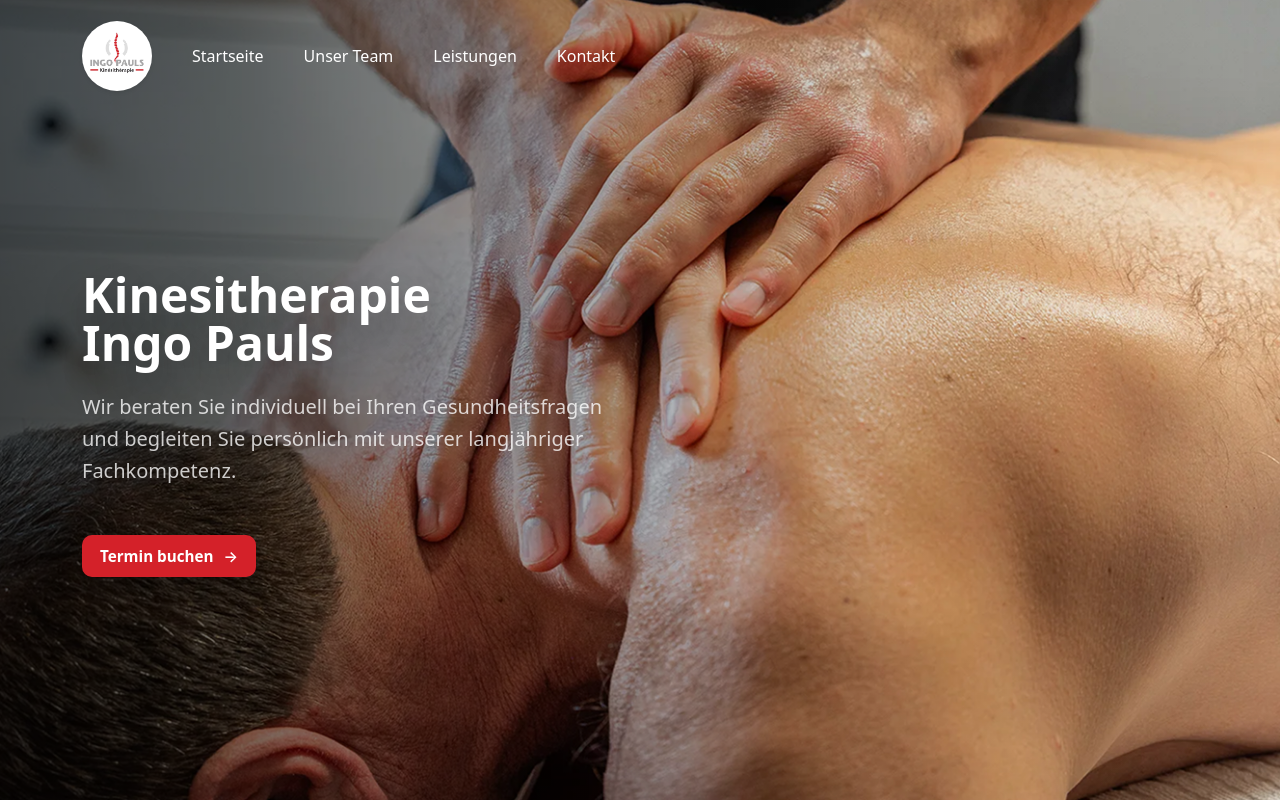
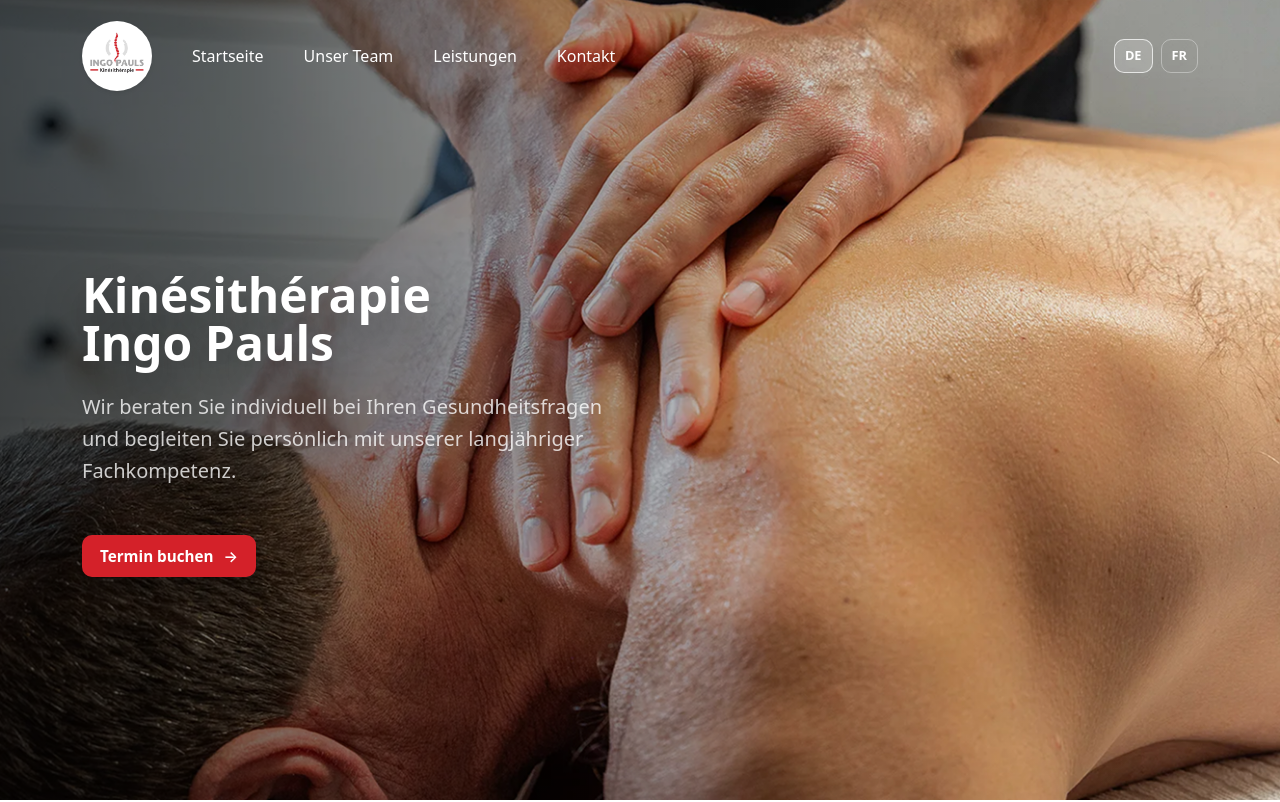
Before and after one commit to kinglouie-fm/kinesitherapie-ingo-pauls, a Vue app: page / in a window 1280 px wide. Shown: the top 802 px of the page. Built offline with nearby package versions, Linux system fonts and the light colour scheme.

Commit message:
added language switcher

```diff
--- a/src/components/Navbar.vue
+++ b/src/components/Navbar.vue
@@ -14,18 +14,27 @@
         <div id="mainNav" class="collapse navbar-collapse">
           <ul class="navbar-nav ms-3 gap-lg-4">
             <li class="nav-item">
-              <RouterLink class="nav-link text-white" to="/#home">Startseite</RouterLink>
+              <RouterLink class="nav-link text-white" to="/">{{ t("nav.home") }}</RouterLink>
             </li>
             <li class="nav-item">
-              <RouterLink class="nav-link text-white" to="/#team">Unser Team</RouterLink>
+              <RouterLink class="nav-link text-white" to="/#team">{{ t("nav.team") }}</RouterLink>
             </li>
             <li class="nav-item">
-              <RouterLink class="nav-link text-white" to="/#leistungen">Leistungen</RouterLink>
+              <RouterLink class="nav-link text-white" to="/#leistungen">{{ t("nav.services") }}</RouterLink>
             </li>
             <li class="nav-item">
-              <RouterLink class="nav-link text-white" to="/#kontakt">Kontakt</RouterLink>
+              <RouterLink class="nav-link text-white" to="/#kontakt">{{ t("nav.contact") }}</RouterLink>
             </li>
           </ul>
+
+          <div class="ms-auto d-flex align-items-center gap-2">
+            <button class="lang-btn" :class="{ active: locale === 'de' }" @click="setLocale('de')">
+              DE
+            </button>
+            <button class="lang-btn" :class="{ active: locale === 'fr' }" @click="setLocale('fr')">
+              FR
+            </button>
+          </div>
         </div>
       </nav>
     </div>
@@ -35,6 +44,9 @@
 <script setup>
 import { ref, onMounted, onBeforeUnmount } from "vue";
 import { RouterLink } from "vue-router";
+import { useI18n } from "@/i18n";
+
+const { locale, setLocale, t } = useI18n();
 
 const isScrolled = ref(false);
 
@@ -83,4 +95,24 @@ onBeforeUnmount(() => {
   text-decoration: underline;
   transition: transform 150ms ease;
 }
+
+.lang-btn {
+  border: 1px solid rgba(255, 255, 255, 0.35);
+  background: transparent;
+  color: #fff;
+  padding: 6px 10px;
+  border-radius: 10px;
+  font-weight: 600;
+  font-size: 0.8rem;
+  transition: background 150ms ease, border-color 150ms ease;
+}
+
+.lang-btn:hover {
+  border-color: rgba(255, 255, 255, 0.7);
+}
+
+.lang-btn.active {
+  background: rgba(255, 255, 255, 0.18);
+  border-color: rgba(255, 255, 255, 0.7);
+}
 </style>
--- /dev/null
+++ b/src/i18n/index.js
@@ -0,0 +1,31 @@
+import { computed, reactive } from "vue";
+import de from "@/locales/de.json";
+import fr from "@/locales/fr.json";
+
+const messages = { de, fr };
+
+const state = reactive({
+  locale: localStorage.getItem("locale") || "de",
+});
+
+function setLocale(locale) {
+  state.locale = locale;
+  localStorage.setItem("locale", locale);
+}
+
+function getByPath(obj, path) {
+  return path.split(".").reduce((acc, key) => (acc ? acc[key] : undefined), obj);
+}
+
+function t(key) {
+  const msg = messages[state.locale] || messages.de;
+  return getByPath(msg, key) ?? key;
+}
+
+export function useI18n() {
+  return {
+    locale: computed(() => state.locale),
+    setLocale,
+    t,
+  };
+}
--- /dev/null
+++ b/src/locales/de.json
@@ -0,0 +1,26 @@
+{
+    "nav": {
+        "home": "Startseite",
+        "team": "Unser Team",
+        "services": "Leistungen",
+        "contact": "Kontakt"
+    },
+    "hero": {
+        "subtitle": "Wir beraten Sie individuell bei Ihren Gesundheitsfragen und begleiten Sie persönlich mit unserer langjähriger Fachkompetenz.",
+        "cta": "Termin buchen"
+    },
+    "team": {
+        "title": "Lerne unser Team kennen",
+        "subtitle": "Unser Ziel ist es, Ihren Gesundheitszustand mit Hilfe eines ganzheitlichen Ansatz langfristig zu verbessern."
+    },
+    "services": {
+        "title": "Leistungen",
+        "subtitle": "Hier finden Sie eine Übersicht zu unserem Angebot an Leistungen. Diese können Sie durch ein Rezept vom Arzt wahrnehmen, aber auch als Privatleistung.",
+        "effect": "Wirkung"
+    },
+    "reviews": {
+        "title": "Rezensionen",
+        "subtitle": "Hier sehen Sie ein paar unserer Rezensionen von Google.",
+        "cta": "Zu Google Rezensionen"
+    }
+}
--- /dev/null
+++ b/src/locales/fr.json
@@ -0,0 +1,26 @@
+{
+    "nav": {
+        "home": "Accueil",
+        "team": "Notre équipe",
+        "services": "Prestations",
+        "contact": "Contact"
+    },
+    "hero": {
+        "subtitle": "Nous vous conseillons individuellement pour vos questions de santé et vous accompagnons avec notre expertise professionnelle.",
+        "cta": "Prendre rendez-vous"
+    },
+    "team": {
+        "title": "Découvrez notre équipe",
+        "subtitle": "Notre objectif est d’améliorer durablement votre santé grâce à une approche globale."
+    },
+    "services": {
+        "title": "Prestations",
+        "subtitle": "Vous trouverez ici un aperçu de nos prestations. Elles peuvent être effectuées sur ordonnance ou en prestation privée.",
+        "effect": "Effet"
+    },
+    "reviews": {
+        "title": "Avis",
+        "subtitle": "Voici quelques avis Google.",
+        "cta": "Voir les avis Google"
+    }
+}
--- a/src/views/HeroView.vue
+++ b/src/views/HeroView.vue
@@ -8,16 +8,15 @@
         <div class="col-12 col-md-7 col-lg-6 pt-5 pt-lg-0">
           <div class="pt-5">
             <h1 class="text-white fw-bold lh-1 mb-4 hero-title">
-              Kinesitherapie<br />
+              Kinésithérapie<br />
               Ingo Pauls
             </h1>
 
             <h4 class="mb-5 hero-subtitle">
-              Wir beraten Sie individuell bei Ihren Gesundheitsfragen und begleiten Sie
-              persönlich mit unserer langjähriger Fachkompetenz.
+              {{ t("hero.subtitle") }}
             </h4>
 
-            <CallButton phone="+352262803831" label="Termin buchen" />
+            <CallButton phone="+352262803831" :label="t('hero.cta')" />
           </div>
         </div>
       </div>
@@ -27,6 +26,9 @@
 
 <script setup>
 import CallButton from "@/components/CallButton.vue";
+import { useI18n } from "@/i18n";
+
+const { t } = useI18n();
 </script>
 
 <style scoped>
```
